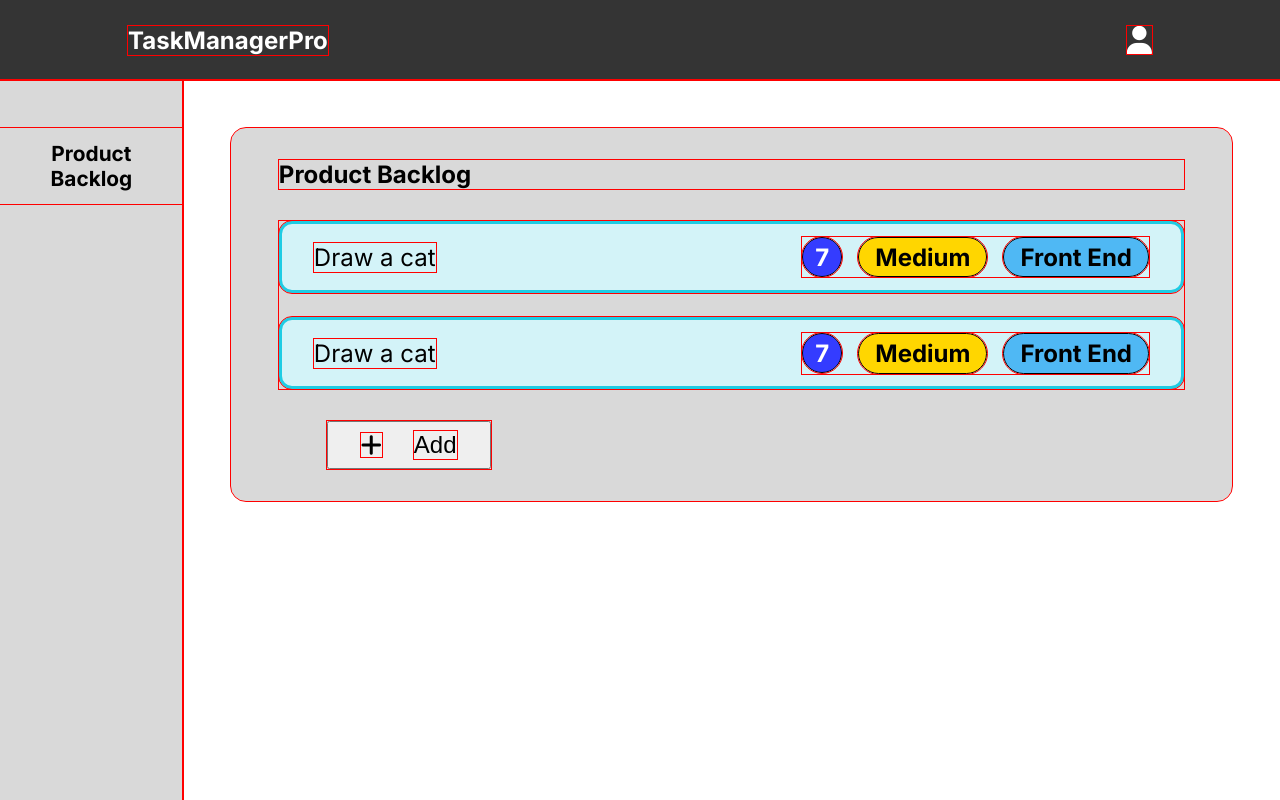
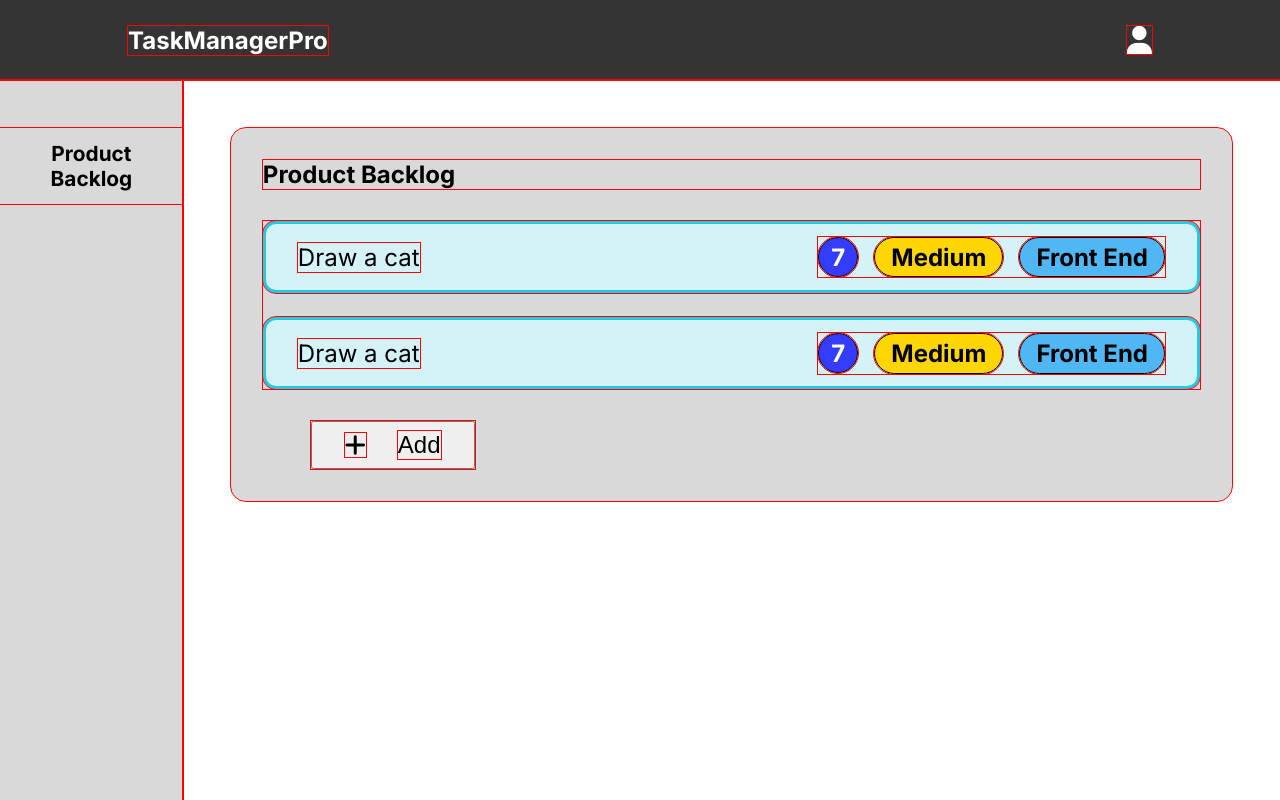
Before and after one commit to HongZinChiam/TMP, a React (Vite) app: page / in a window 1280 px wide. Built offline with nearby package versions, Linux system fonts and the light colour scheme.

Commit message:
Changes to ProductBacklog.css
Changed .backlog padding

```diff
--- a/src/ProductBacklog.css
+++ b/src/ProductBacklog.css
@@ -4,7 +4,7 @@
 
 .backlog {
     background-color: #D9D9D9;
-    padding: 2rem 3rem;
+    padding: 2rem 2rem;
     border-radius: 15px;
 }
 
```
